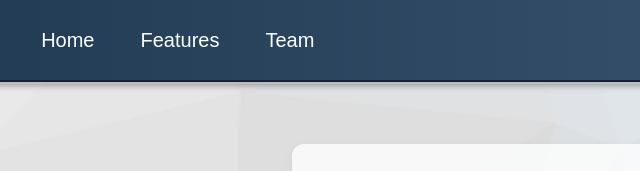
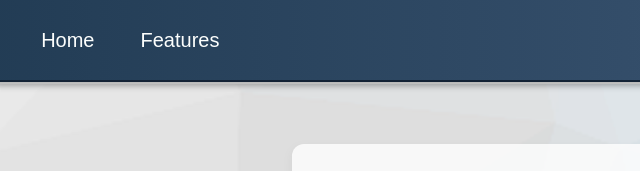
Before and after one commit to amermunassar/CleanCode, a plain HTML site: page index.html in a window 1280 px wide. Shown: the top 171 px of the page, 280-920 px from the left. Drawn offline with Linux system fonts and the light colour scheme.

Commit message:
removed team for now

```diff
--- a/index.html
+++ b/index.html
@@ -33,7 +33,6 @@
       <ul class="nav-links">
         <li><a href="index.html">Home</a></li>
         <li><a href="#features">Features</a></li>
-        <li><a href="team.html">Team</a></li>
       </ul>
     </nav>
   </header>
--- a/style.css
+++ b/style.css
@@ -10,7 +10,9 @@
 
 html {
   scroll-padding-top: var(--header-h);
+  scroll-behavior: smooth; /* add this */
 }
+
 
 body {
   background-color: #fcfcfb;
```
